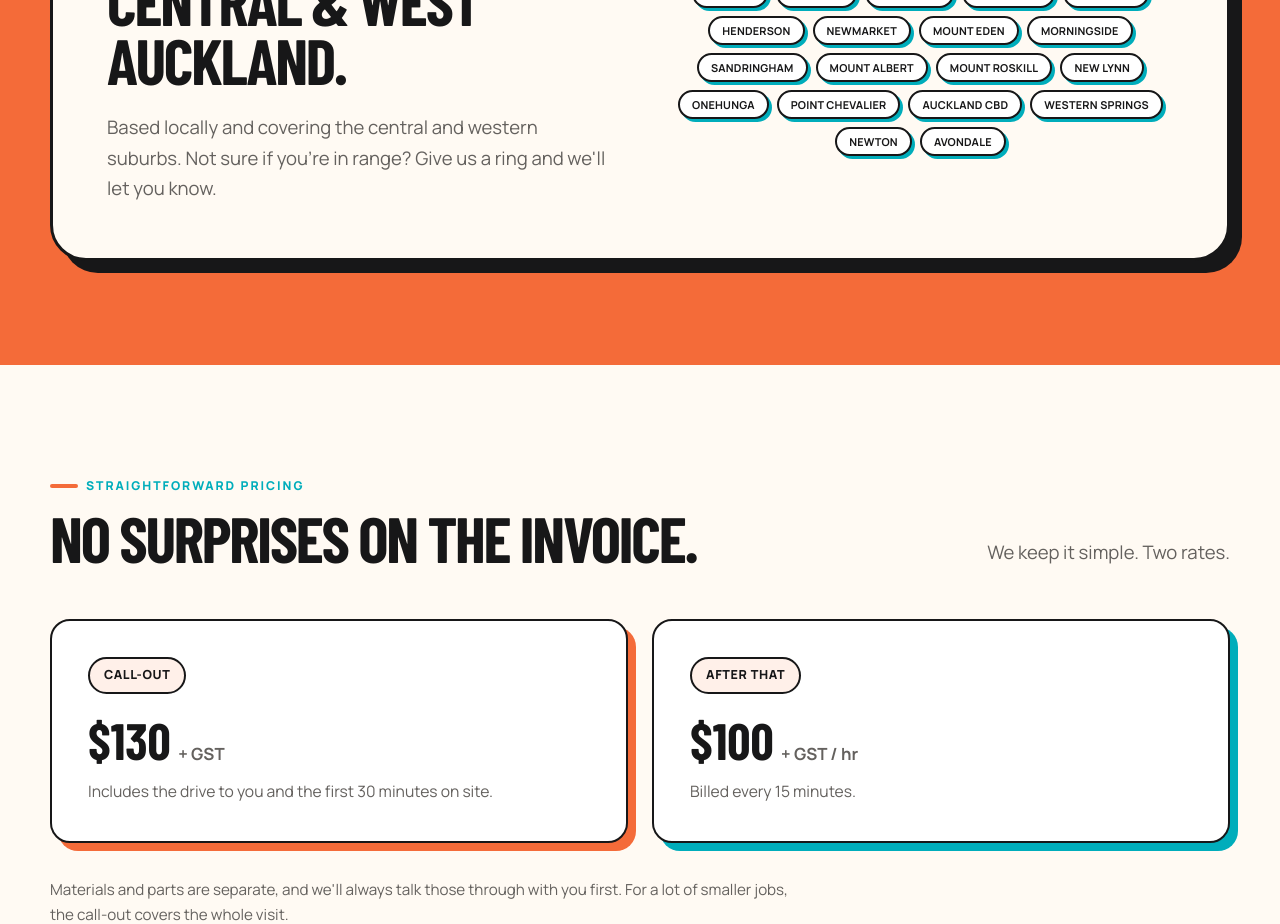
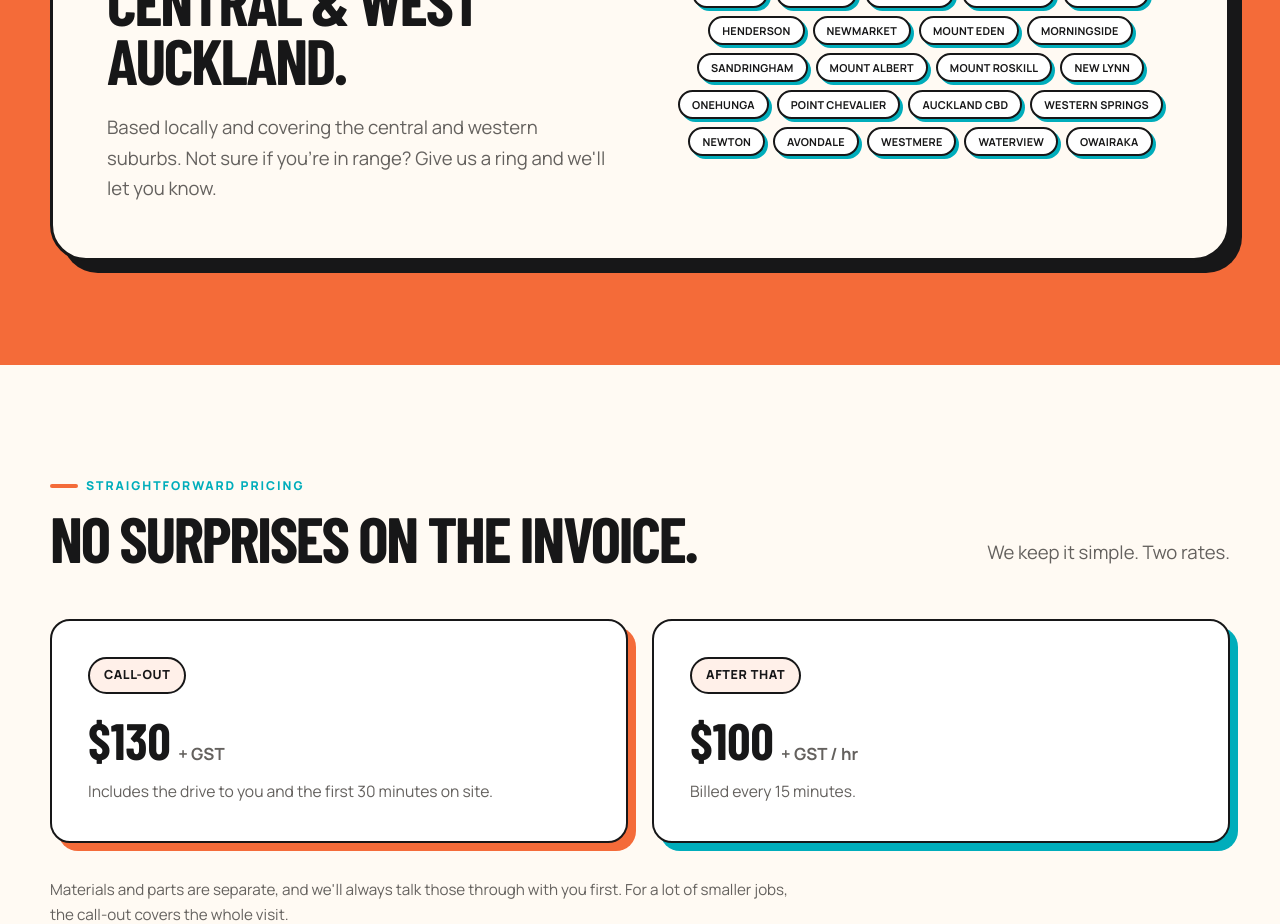
Before and after one commit to johnnyelton85/Portobello-Website-, a Next.js app: page / in a window 1280 px wide. Shown: the part 4760-5684 px from the top of the page. Built offline with nearby package versions, Linux system fonts and the light colour scheme; a web font is replaced by a local one.

Commit message:
Add Westmere, Waterview and Owairaka suburbs
Co-authored-by: johnnyelton85 <johnnyelton85@users.noreply.github.com>

```diff
--- a/data/site.ts
+++ b/data/site.ts
@@ -119,4 +119,7 @@ export const serviceAreas = [
   "Western Springs",
   "Newton",
   "Avondale",
+  "Westmere",
+  "Waterview",
+  "Owairaka",
 ];
```
